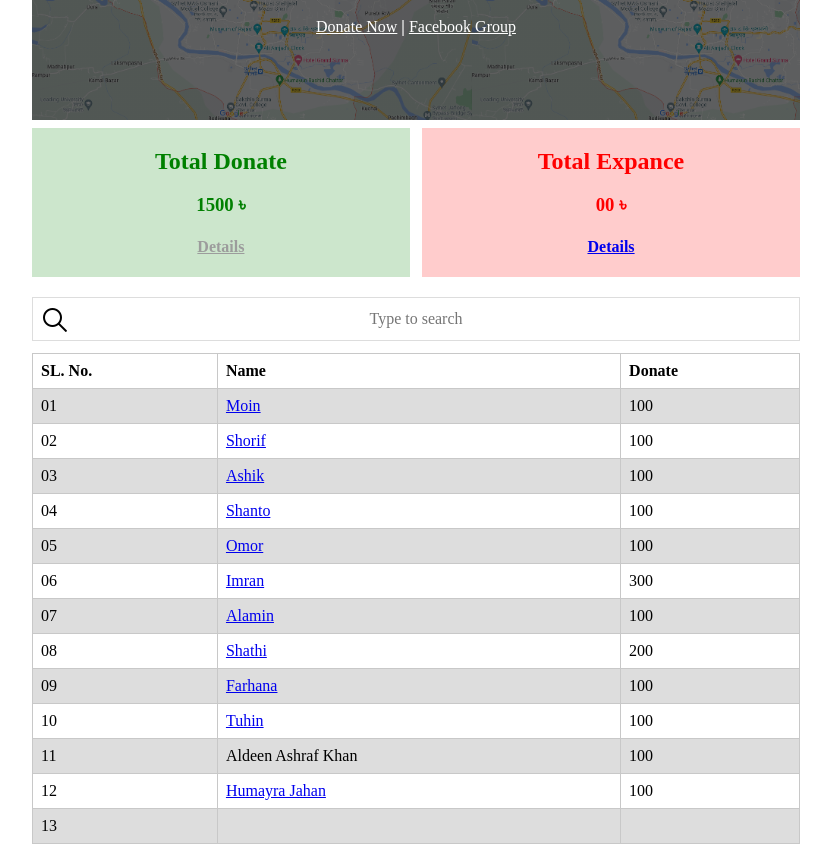
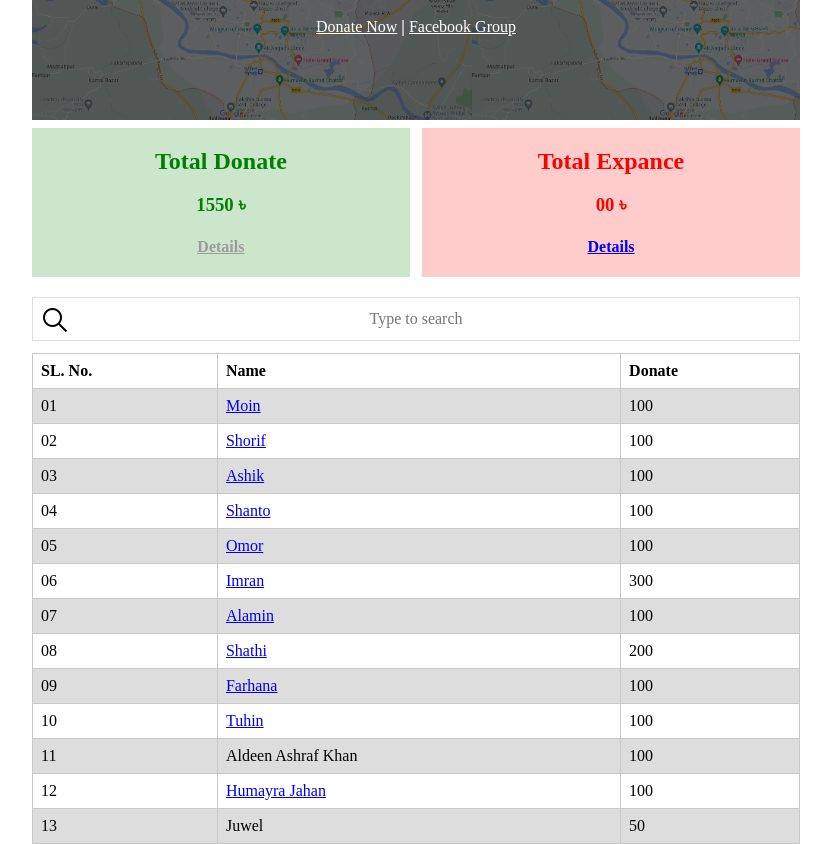
Before and after one commit to Kutubpurbashi/kutubpurbashi.github.io, a plain HTML site: page index.html in a window 1280 px wide. Shown: the part 108-952 px from the top of the page, without its empty margins (224-1055 px from the left). Drawn offline with Linux system fonts and the light colour scheme; files whose address does not match are found by name.

Commit message:
50tk add

```diff
--- a/index.html
+++ b/index.html
@@ -40,7 +40,7 @@
 
 			<div class="col span-1-of-2 donate">
 				<h2>Total Donate</h2>
-				<h3>1500 &#2547;</h3>
+				<h3>1550 &#2547;</h3>
 				<h4><a href="#total" class="active">Details</a></h4>
 			</div>
 			<div class="col span-1-of-2 expance">
@@ -127,8 +127,8 @@
 				</tr>
 				<tr>
 					<td>13</td>
-					<td><a href="#" target="_blank"></a></td>
-				    <td></td>
+					<td><a href="#" target="_blank"></a>Juwel </td>
+				    <td>50</td>
 				</tr>
 				<tr>
 					<td>14</td>
```
Also changed, not shown: expance/index.html (+1 -1 lines).
